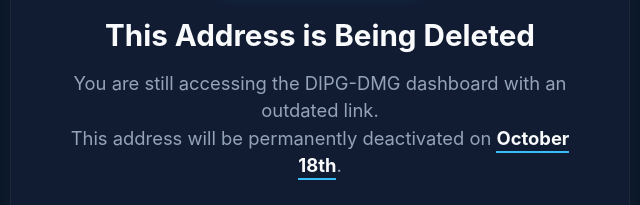
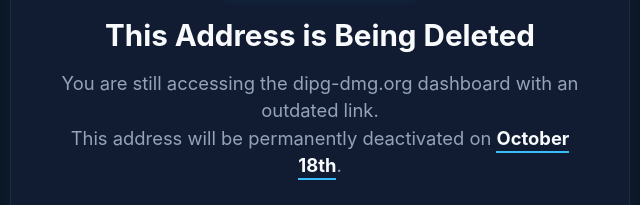
Before and after one commit to patric-r/dipg-dmg, a plain HTML site: page index.html in a window 1280 px wide. Shown: the part 178-383 px from the top of the page, 320-960 px from the left. Drawn offline with Linux system fonts and the light colour scheme.

Commit message:
Update index.html

```diff
--- a/index.html
+++ b/index.html
@@ -174,7 +174,7 @@
         <h1 class="headline">This Address is Being Deleted</h1>
 
         <p class="notice-text">
-            You are still accessing the DIPG-DMG dashboard with an outdated link.<br>This address will be permanently deactivated on <span class="highlight-date">October 18th</span>.
+            You are still accessing the dipg-dmg.org dashboard with an outdated link.<br>This address will be permanently deactivated on <span class="highlight-date">October 18th</span>.
         </p>
 
         <div class="action-callout">
```
